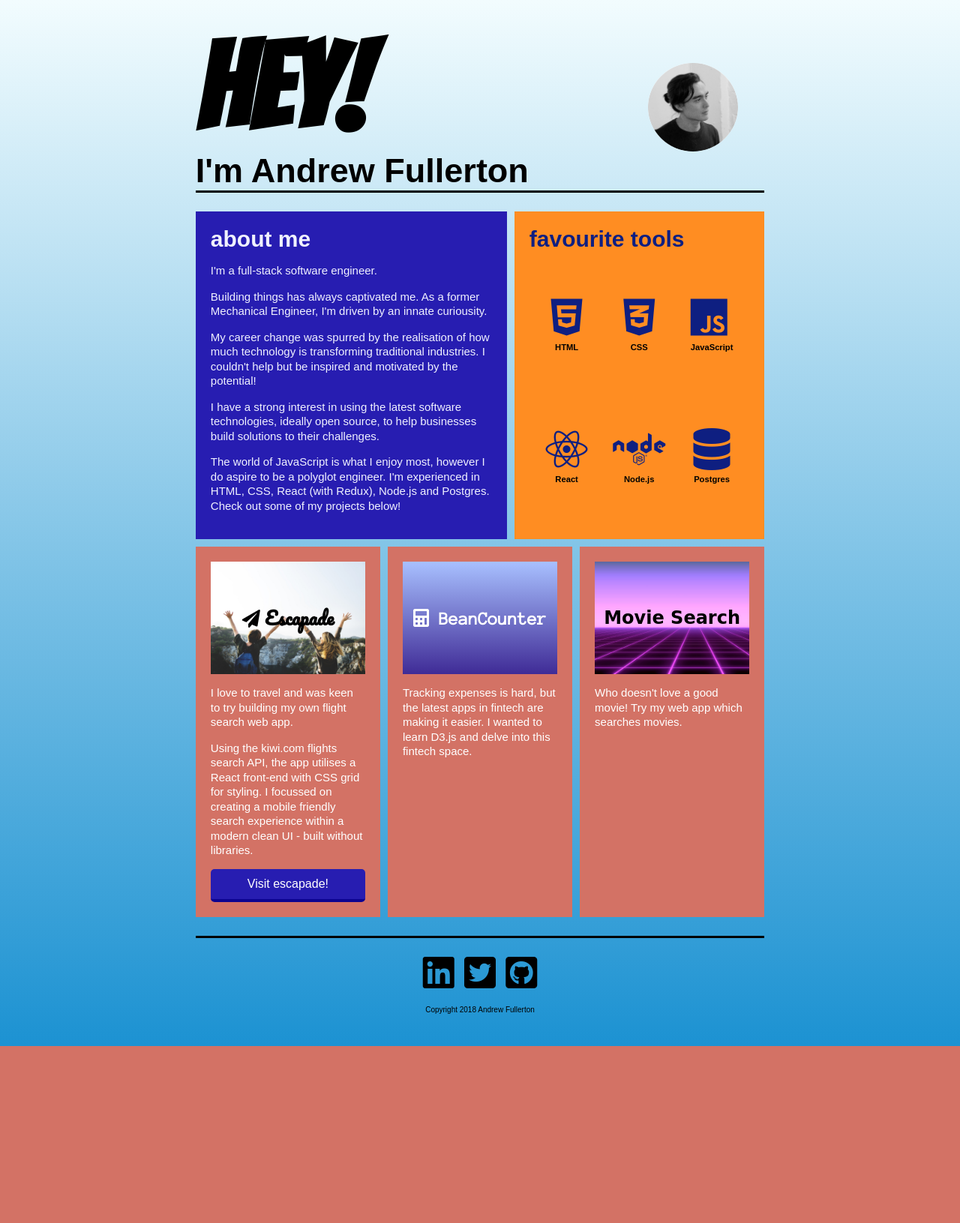
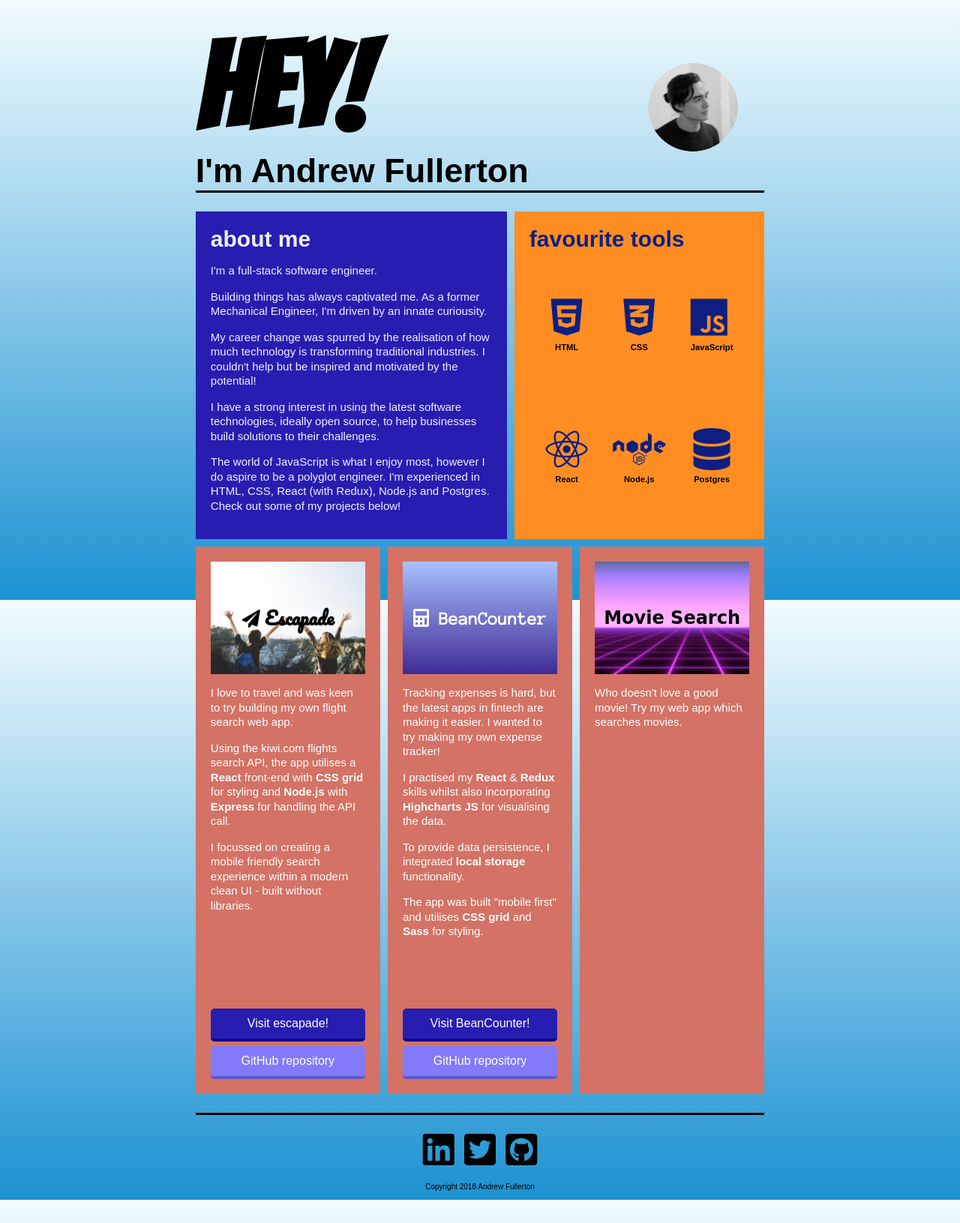
Before and after one commit to fullo01/portfolio-2018, a PHP site: page /index.html in a window 1280 px wide. Shown: the whole page at 75% size. Before the commit the page ends 1395 px from the top, so only its background shows below. Run offline with PHP 8.4, Linux system fonts and the light colour scheme; some libraries are stand-ins or nearby versions; some web fonts are replaced.

Commit message:
updated styling and content

```diff
--- a/index.html
+++ b/index.html
@@ -73,21 +73,30 @@
 
                             Escapade</h4>
                     </div>
-                    <p>I love to travel and was keen to try building my own flight search web app.</p>
-                    <p>Using the kiwi.com flights search API, the app utilises a React front-end with CSS grid for styling.
-                        I focussed on creating a mobile friendly search experience within a modern clean UI - built without libraries.
-                    </p>
-                    <a href="https://escapade-2018.herokuapp.com/" class="button">Visit escapade!</a>
+                    <div>
+                        <p>I love to travel and was keen to try building my own flight search web app.</p>
+                        <p>Using the kiwi.com flights search API, the app utilises a <b>React</b> front-end with <b>CSS grid</b> for styling and <b>Node.js</b> with <b>Express</b> for handling the API call.
+                        <p>I focussed on creating a mobile friendly search experience within a modern clean UI - built without libraries.</p>
+                        </p>
+                    </div>
+                    <a href="https://escapade-2018.herokuapp.com/" a target="_blank" class="button">Visit escapade!</a>
+                    <a href="https://github.com/fullo01/escapade-react" a target="_blank" class="button2">GitHub repository</a>
                 </div>
             <div class="portfolio-2">
                 <div class="portfolio-2-banner">
-                    <h4>
-                        <i class="fas fa-calculator"></i>
+                        <h4>
+                                <i class="fas fa-calculator"></i>
 
-                        BeanCounter</h4>
+                                BeanCounter</h4>
                 </div>
-                <p>Tracking expenses is hard, but the latest apps in fintech are making it easier. I wanted to learn D3.js and
-                    delve into this fintech space.</p>
+                    <div>
+                        <p>Tracking expenses is hard, but the latest apps in fintech are making it easier. I wanted to try making my own expense tracker!</p>
+                        <p>I practised my <b>React</b> & <b>Redux</b> skills whilst also incorporating <b>Highcharts JS</b> for visualising the data.</p>
+                        <p>To provide data persistence, I integrated <b>local storage</b> functionality.</p>
+                        <p>The app was built "mobile first" and utilises <b>CSS grid</b> and <b>Sass</b> for styling.</p>
+                    </div>
+                <a href="https://beancounter-2018.herokuapp.com/" a target="_blank" class="button">Visit BeanCounter!</a>
+                <a href="https://github.com/fullo01/beancounter" a target="_blank" class="button2">GitHub repository</a>
             </div>
             <div class="portfolio-3">
                 <div class="portfolio-3-banner">
@@ -99,13 +108,13 @@
     </main-content>
     <footer>
         <div class="contact-icons">
-            <a href="http://www.linkedin.com/in/andrew-fullerton-b52b6a87">
+            <a href="http://www.linkedin.com/in/andrew-fullerton-b52b6a87" a target="_blank">
                 <i class="fab fa-linkedin"></i>
             </a>
-            <a href="https://twitter.com/hellofullo">
+            <a href="https://twitter.com/hellofullo" a target="_blank">
                 <i class="fab fa-twitter-square"></i>
             </a>
-            <a href="https://github.com/fullo01">
+            <a href="https://github.com/fullo01" a target="_blank">
                 <i class="fab fa-github-square"></i>
             </a>
         </div>
--- a/style.css
+++ b/style.css
@@ -3,9 +3,12 @@ body {
     grid-template-columns: 1fr 3fr 1fr;
     padding-top: 3vh;
     font-family: sans-serif;
-  background: #1c92d2;  /* fallback for old browsers */
-  background: -webkit-linear-gradient(to top,#1c92d2, #f2fcfe);  /* Chrome 10-25, Safari 5.1-6 */
-  background: linear-gradient(to top, #1c92d2, #f2fcfe); /* W3C, IE 10+/ Edge, Firefox 16+, Chrome 26+, Opera 12+, Safari 7+ */
+    background: #1c92d2;
+    /* fallback for old browsers */
+    background: -webkit-linear-gradient(to top, #1c92d2, #f2fcfe)fixed;
+    /* Chrome 10-25, Safari 5.1-6 */
+    background: linear-gradient(to top, #1c92d2, #f2fcfe) fixed;
+    /* W3C, IE 10+/ Edge, Firefox 16+, Chrome 26+, Opera 12+, Safari 7+ */
 }
 
 body h1 {
@@ -134,6 +137,8 @@ main-content h1 {
     background: rgb(211, 114, 101);
     color: white;
     padding: 20px;
+    display: grid;
+    grid-template-rows: 150px 330px 50px 50px;
 }
 
 .portfolio-1 h4 {
@@ -160,6 +165,8 @@ main-content h1 {
     background: rgb(211, 114, 101);
     color: white;
     padding: 20px;
+    display: grid;
+    grid-template-rows: 150px 330px 50px 50px;
 }
 
 .portfolio-2:hover {
@@ -194,6 +196,8 @@ main-content h1 {
     background: rgb(211, 114, 101);
     color: white;
     padding: 20px;
+    display: grid;
+    grid-template-rows: 150px 330px 50px 50px;
 }
 
 .portfolio-3:hover {
@@ -257,67 +265,84 @@ footer {
     border-bottom-color: rgb(13, 4, 145);
     border-bottom-style: solid;
     border-bottom-width: 4px;
+    align-self: end;
 }
 
 .button:hover {
-    background-color: rgb(63, 55, 168);
+    background-color: rgb(42, 34, 143);
+}
+
+.button2 {
+    text-decoration: none;
+    background-color: rgb(130, 122, 248);
+    display: grid;
+    height: 40px;
+    border-radius: 5px;
+    text-align: center;
+    align-items: center;
+    color: white;
+    border-bottom-color: rgb(95, 87, 206);
+    border-bottom-style: solid;
+    border-bottom-width: 4px;
+    align-self: end;
+}
+
+.button2:hover {
+    background-color: rgb(111, 102, 235);
 }
 
 @media screen and (max-width: 1680px) {
     .portfolio h4 {
         font-size: 1.5em;
     }
-
 }
 
 @media screen and (max-width: 1200px) {
     .portfolio h4 {
         font-size: 1em;
     }
-
     header h1 {
         font-size: 130px;
     }
-
     header h2 {
         font-size: 30px;
     }
-
     header img {
         width: 130px;
     }
-
 }
 
 @media screen and (max-width: 1380px) {
-
     header img {
         width: 120px;
     }
-
     .skill-icons {
         margin-top: 0;
     }
-
     .about-me {
         grid-template-rows: auto;
     }
-
     p {
         font-size: 12px;
+    }
+    .portfolio-1 {
+        grid-template-rows: 150px 440px 50px 50px;
+    }
+    .portfolio-2 {
+        grid-template-rows: 150px 440px 50px 50px;
+    }
+    .portfolio-2 {
+        grid-template-rows: 150px 440px 50px 50px;
     }
 }
 
 @media screen and (max-width: 1045px) {
-
     header h1 {
         font-size: 100px;
     }
-
     header h2 {
         font-size: 30px;
     }
-
     .about-me {
         display: grid;
         grid-template-columns: 1fr;
```
Also changed, not shown: other parts of style.css (+26 -28 lines). Lines whose indentation alone changed are shown as unchanged.
